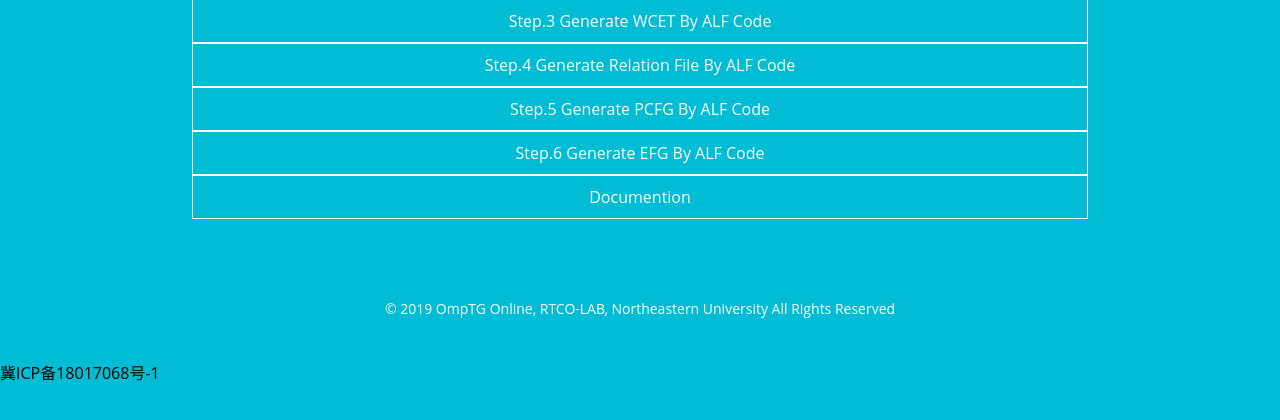
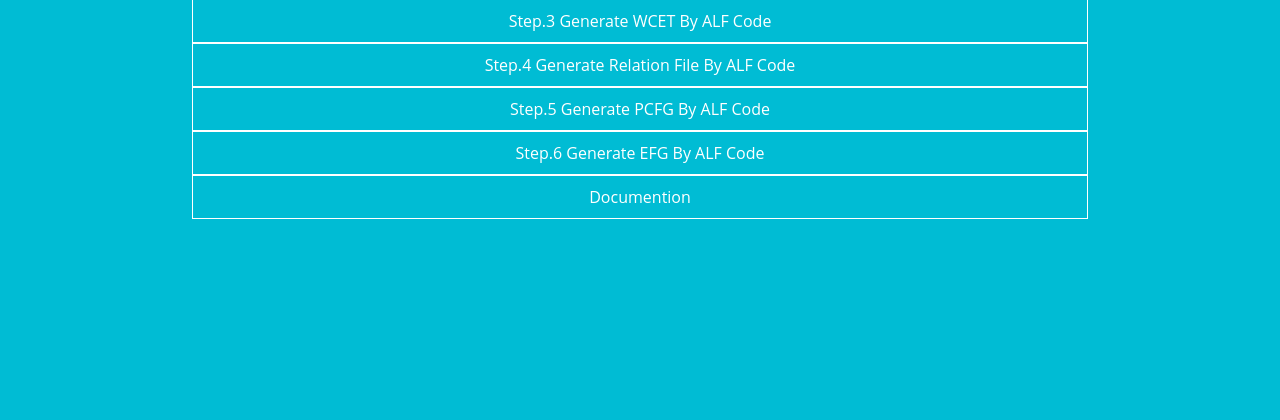
Before and after one commit to Kingtous/OmpTG_Online, a PHP site: page / in a window 1280 px wide. Shown: the part 293-713 px from the top of the page. Run offline with PHP 8.4, Linux system fonts and the light colour scheme.

Commit message:
delete beian

```diff
--- a/index.php
+++ b/index.php
@@ -31,13 +31,6 @@ include_once "process/function.php"?>
 
     <iframe  width="100%" height="40px auto" align="center" style="margin-top: 15px" src="tools/time.html"></iframe>
 
-	<div class="footer">
-        <p></p>
-		<p> © 2019 OmpTG Online, RTCO-LAB, Northeastern University All Rights Reserved</p>
-		<br>
-		<a href="http://www.beian.miit.gov.cn" style="color: black; align:center;" draggable="false">冀ICP备18017068号-1</a>
-		<br>
-	</div>
 
 
 </body>
```
